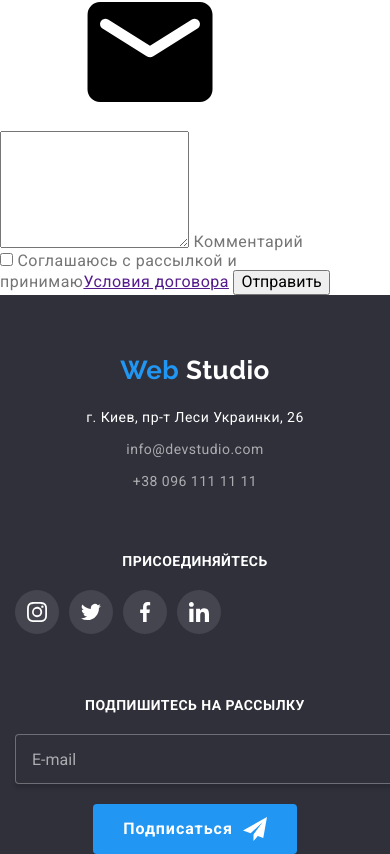
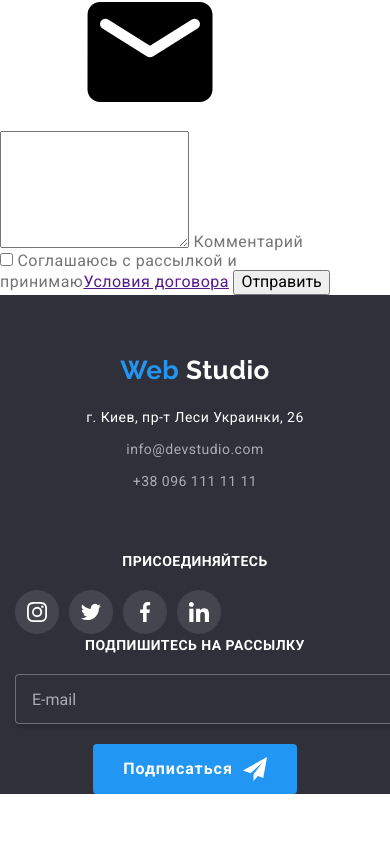
Before and after one commit to 7Romuch7/Web-Studio, a plain HTML site: page index.html in a window 390 px wide. Shown: the part 3636-4490 px from the top of the page. After the commit the page ends 4430 px from the top, so only its background shows below. Drawn offline with nearby package versions, Linux system fonts and the light colour scheme.

Commit message:
адаптивка

```diff
--- a/sass/components/_footer-page.scss
+++ b/sass/components/_footer-page.scss
@@ -93,7 +93,7 @@
 /* Form-mailing */
 
 .container-mailing {
-    margin-top: 60px;
+    /*margin-top: 60px;*/
 }
 
 .form-mailing input {
```
Also changed, not shown: css/main.css, css/main.min.css, 2 other files.
